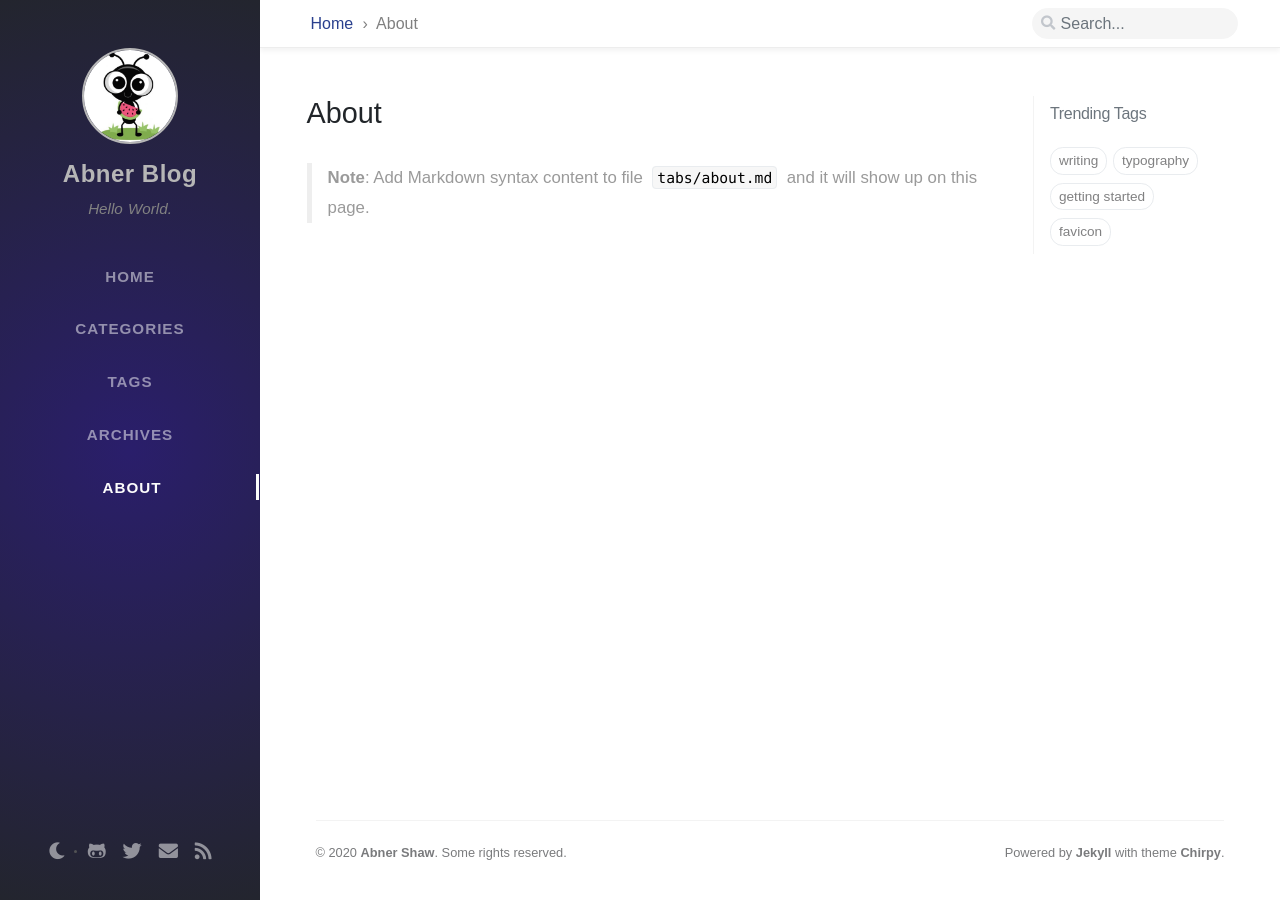
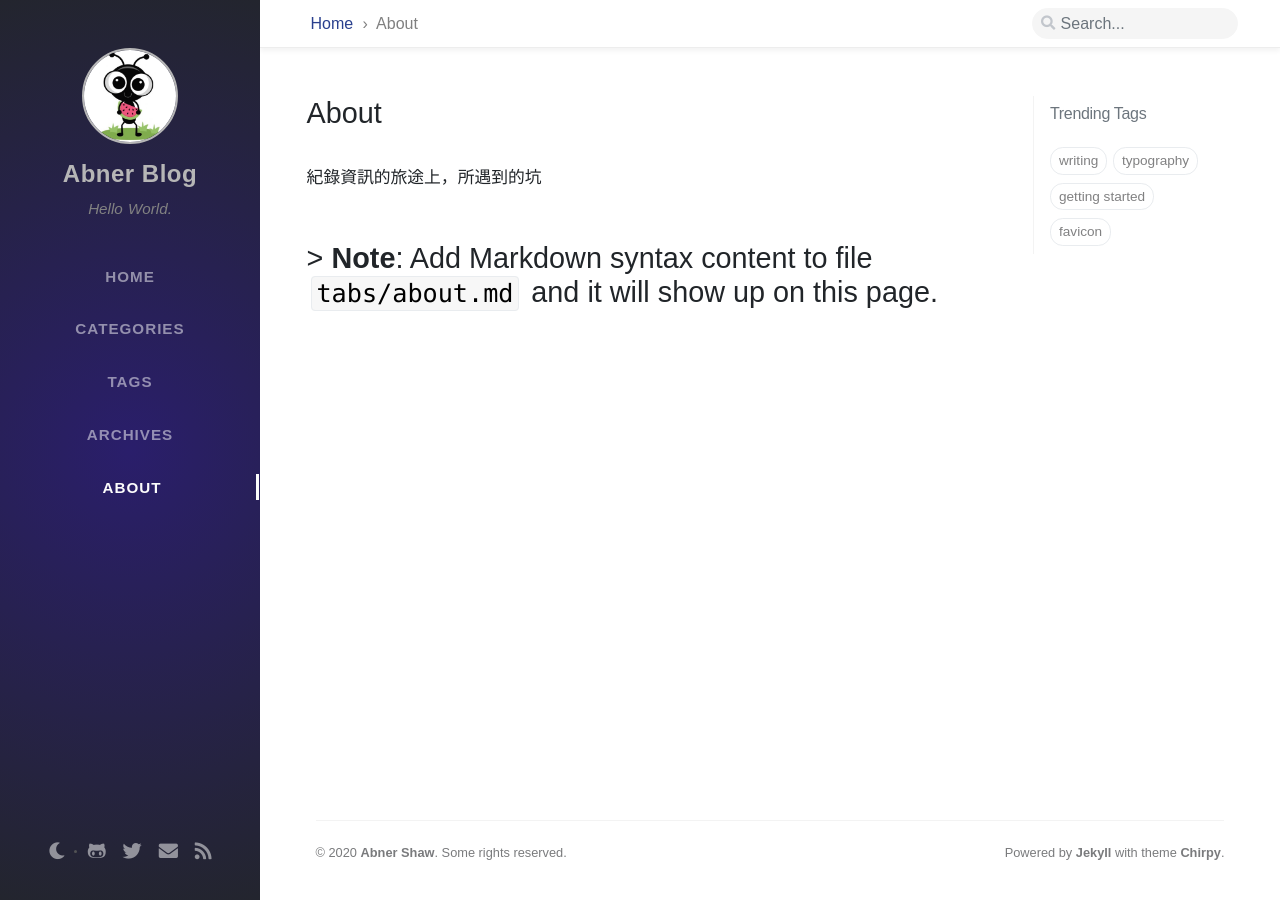
Before and after one commit to abnershaw/abnershaw.github.io, a Jekyll site: the page built from tabs/about.md, in a window 1280 px wide. Built offline with Jekyll 4.4.1, drawn with Linux system fonts in a browser that asks for light colours; nearby versions of some CDN libraries; some web fonts are replaced; comment, search, counter and statistics services are not loaded.

Commit message:
first commit

```diff
--- a/tabs/about.md
+++ b/tabs/about.md
@@ -7,5 +7,5 @@ title: About
 # © 2017-2019 Cotes Chung
 # MIT License
 ---
-
-> **Note**: Add Markdown syntax content to file `tabs/about.md` and it will show up on this page.
+紀錄資訊的旅途上，所遇到的坑
+# > **Note**: Add Markdown syntax content to file `tabs/about.md` and it will show up on this page.
```
